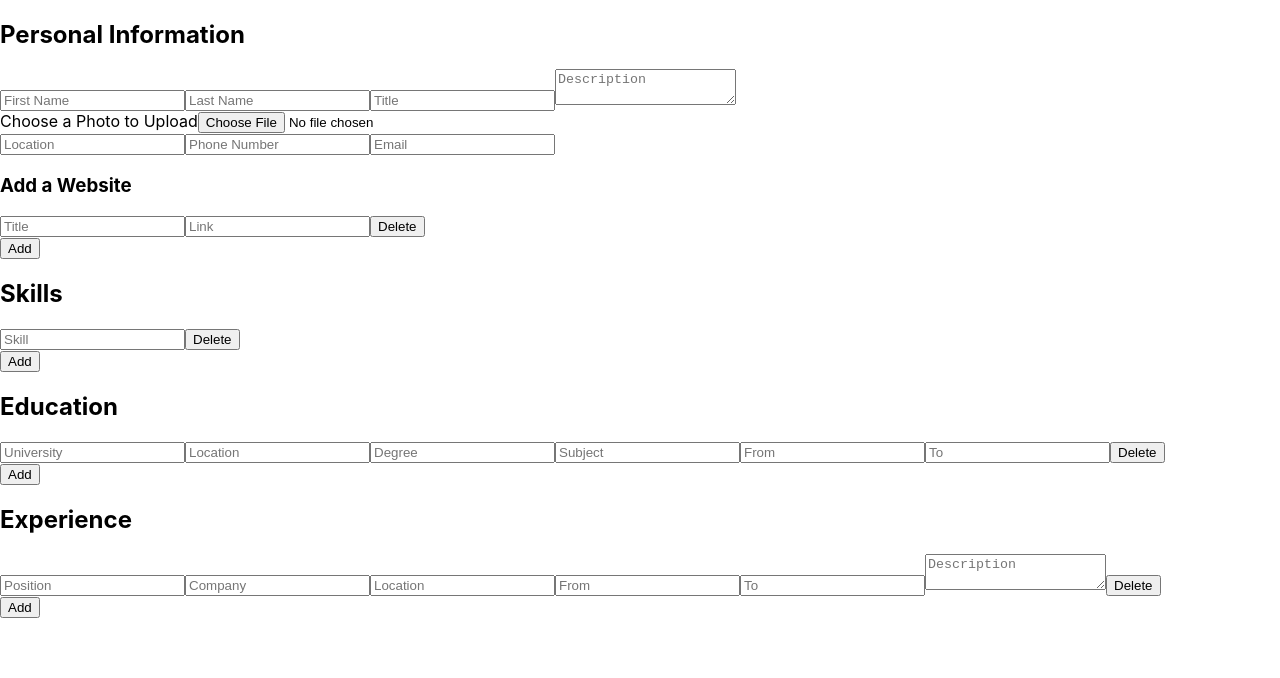
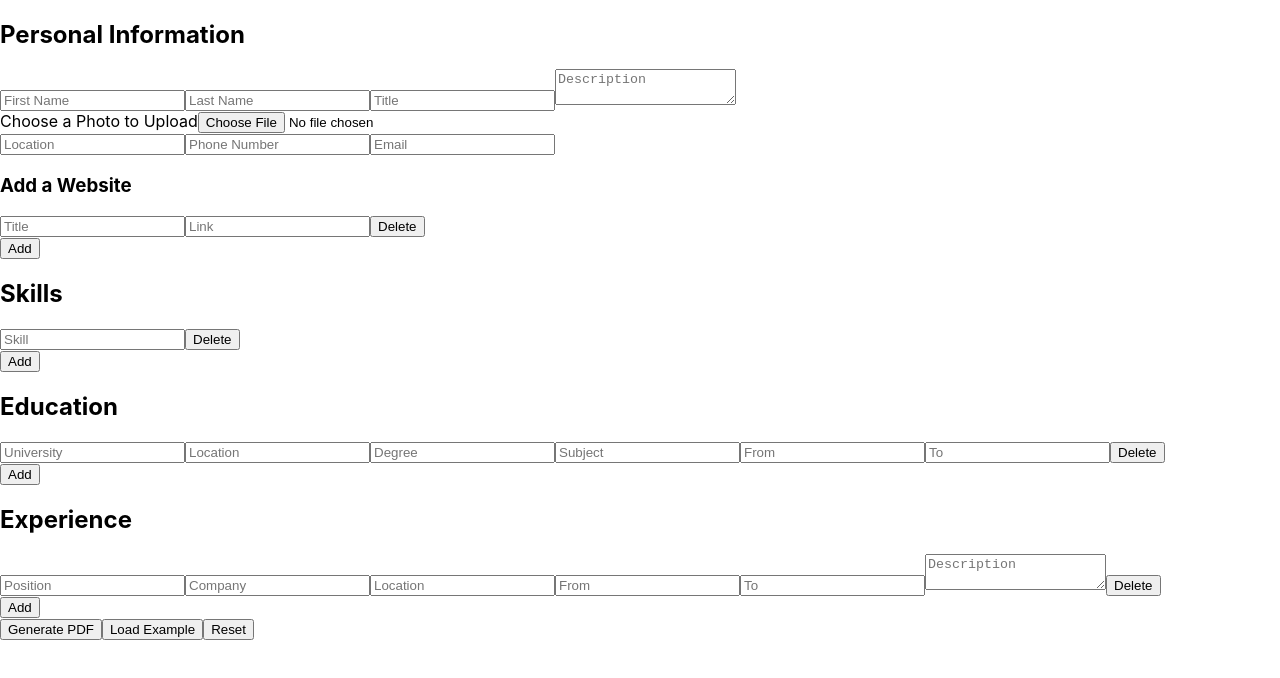
Before and after one commit to lindsaysofia/cv-project, a React (Create React App) app: page / in a window 1280 px wide. Shown: the top 678 px of the page. Built offline with nearby package versions, Linux system fonts and the light colour scheme.

Commit message:
Added Generate, Load, and Reset Buttons

```diff
--- a/src/components/CVInput.js
+++ b/src/components/CVInput.js
@@ -2,6 +2,9 @@ import PersonalInformationInput from "./PersonalInformationInput";
 import SkillInput from "./SkillInput";
 import EducationInput from "./EducationInput";
 import ExperienceInput from "./ExperienceInput";
+import GenerateButton from "./GenerateButton";
+import LoadExampleButton from "./LoadExampleButton";
+import ResetButton from "./ResetButton";
 
 function CVInput() {
   return (
@@ -10,6 +13,9 @@ function CVInput() {
       <SkillInput />
       <EducationInput />
       <ExperienceInput />
+      <GenerateButton />
+      <LoadExampleButton />
+      <ResetButton />
     </div>
   );
 }
--- /dev/null
+++ b/src/components/GenerateButton.js
@@ -0,0 +1,9 @@
+function GenerateButton() {
+  return (
+    <button>
+      Generate PDF
+    </button>
+  );
+}
+
+export default GenerateButton;
--- /dev/null
+++ b/src/components/LoadExampleButton.js
@@ -0,0 +1,9 @@
+function LoadExampleButton() {
+  return (
+    <button>
+      Load Example
+    </button>
+  );
+}
+
+export default LoadExampleButton;
--- /dev/null
+++ b/src/components/ResetButton.js
@@ -0,0 +1,9 @@
+function ResetButton() {
+  return (
+    <button>
+      Reset
+    </button>
+  );
+}
+
+export default ResetButton;
```
